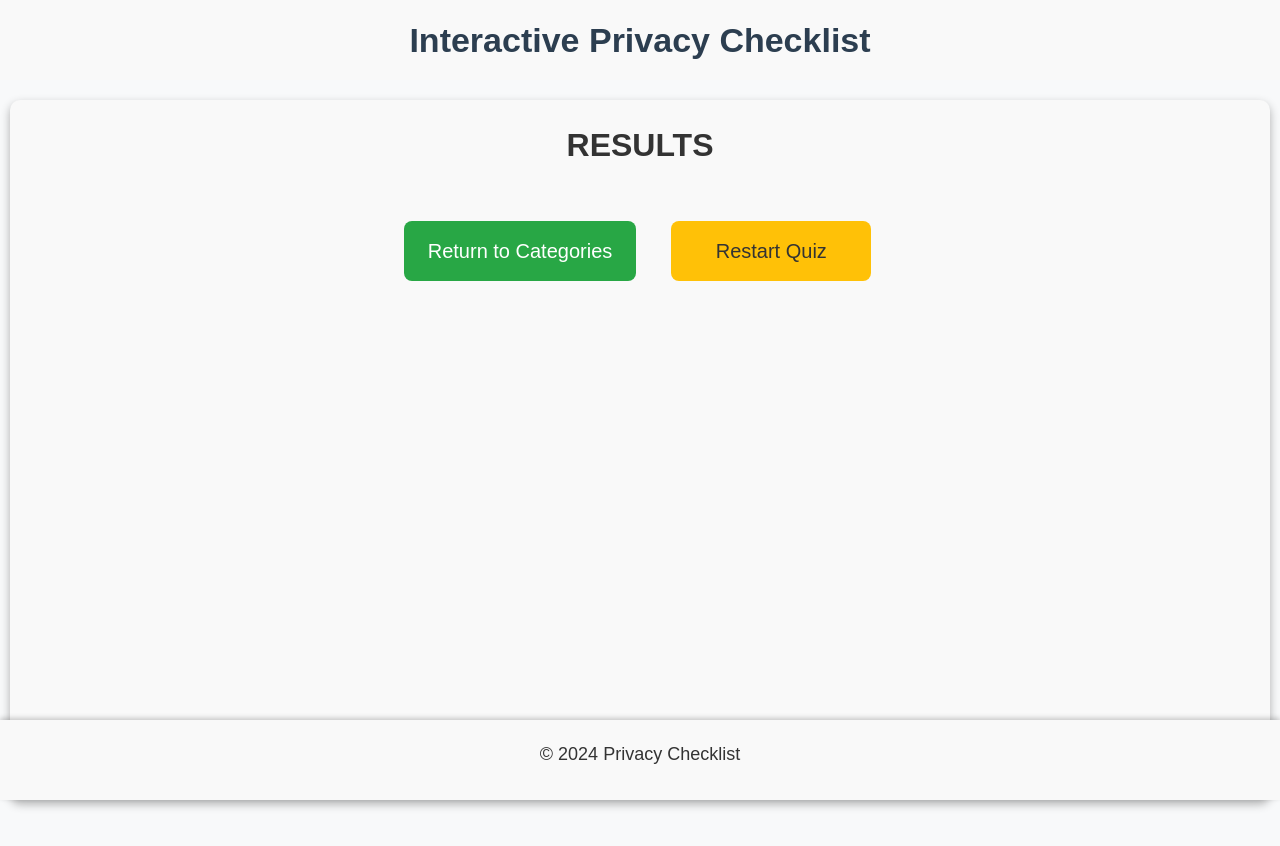
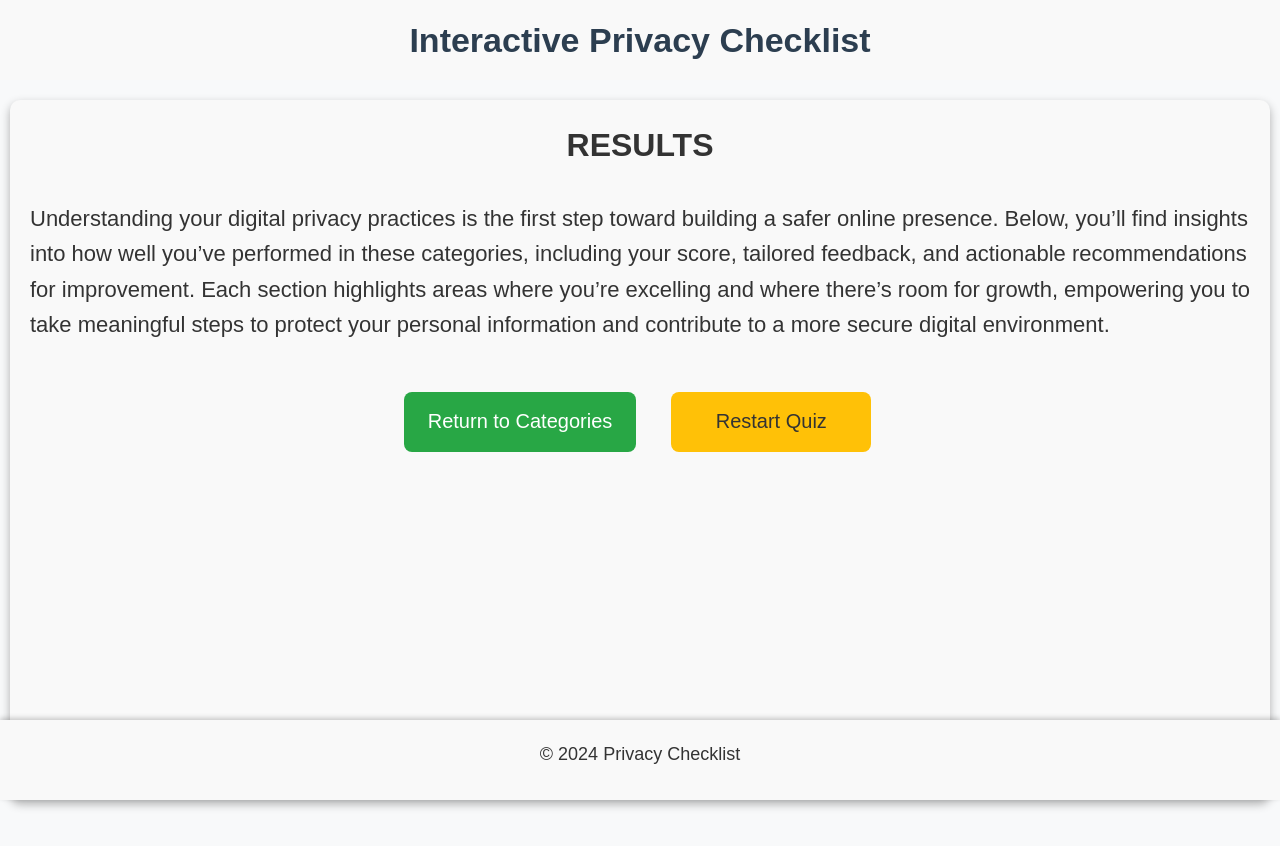
Before and after one commit to mohsenpasdar/PrivacyChecklistApp, a React (Create React App) app: page /results in a window 1280 px wide. Shown: the top 846 px of the page. Built offline with nearby package versions, Linux system fonts and the light colour scheme.

Commit message:
another category was added to the categories

```diff
--- a/src/components/HomePage.js
+++ b/src/components/HomePage.js
@@ -15,7 +15,7 @@ function HomePage() {
         key areas where privacy matters most.
       </p>
       <p className="homepage-categories">
-        You’ll evaluate your practices across five important categories:
+        You’ll evaluate your practices across six important categories:
         <ul>
           <li>
             <strong>Password Security:</strong> Learn about creating strong,
@@ -37,6 +37,10 @@ function HomePage() {
             <strong>Surveillance Awareness:</strong> Recognize and minimize
             risks from modern surveillance technologies.
           </li>
+          <li>
+            <strong>Online Shopping and Payment Security:</strong> Explore best practices
+            for secure transactions and protecting your financial information while shopping online.
+          </li>
         </ul>
       </p>
       <p className="homepage-conclusion">
--- a/src/components/ResultsPage.js
+++ b/src/components/ResultsPage.js
@@ -37,6 +37,7 @@ function ResultsPage({ answers, categories, completedCategories }) {
   return (
     <div className="results-page">
       <h2>Results</h2>
+      <p className="results-category">Understanding your digital privacy practices is the first step toward building a safer online presence. Below, you’ll find insights into how well you’ve performed in these categories, including your score, tailored feedback, and actionable recommendations for improvement. Each section highlights areas where you’re excelling and where there’s room for growth, empowering you to take meaningful steps to protect your personal information and contribute to a more secure digital environment.</p>
       {completedCategories.map((category) => {
         const score = calculateScore(category);
         const feedback = getScoreFeedback(score, category);
--- a/src/data/questions.js
+++ b/src/data/questions.js
@@ -28,7 +28,8 @@ const questions = {
           yes: "Good job! Avoiding reused passwords reduces vulnerability to breaches.",
           no: "Reusing passwords increases the risk of multiple accounts being compromised.",
         },
-        recommendation: "Avoid reusing passwords to enhance your account security.",
+        recommendation:
+          "Avoid reusing passwords to enhance your account security.",
       },
       {
         id: 3,
@@ -313,6 +314,70 @@ const questions = {
       },
     ],
   },
+  "Online Shopping & Payment Security": {
+    questionsPageIntroduction:
+      "Shopping online and making digital payments are convenient, but they also come with risks. In this category, you'll evaluate your practices to ensure secure transactions and protect your financial information. Choose 'Yes' or 'No' for each question to receive quick feedback. If you decide to leave the quiz at any point, your answers for this category will not be saved. Once all questions are answered, you can return to the category selection to either continue with other categories or see your partial results.",
+    resultsIntroduction:
+      "Online shopping and digital payments can expose you to potential risks like fraud and identity theft. By following best practices, you can safeguard your transactions and enjoy a secure shopping experience.",
+    scoreFeedback: {
+      high: "Excellent! Your online shopping and payment security practices are strong. Keep up the great work to stay protected.",
+      medium:
+        "Good effort! You’re on the right track, but there’s room to improve your transaction security.",
+      low: "Your online shopping and payment security practices need improvement. Consider implementing the recommended steps to protect your financial information.",
+    },
+    items: [
+      {
+        id: 1,
+        text: "Do you verify the legitimacy of websites before making purchases?",
+        feedback: {
+          yes: "Great! Verifying websites helps ensure you’re shopping on trusted platforms.",
+          no: "Skipping verification can expose you to fraudulent websites.",
+        },
+        recommendation:
+          "Always verify the legitimacy of websites before making purchases.",
+      },
+      {
+        id: 2,
+        text: "Do you use secure payment methods, such as virtual cards or payment apps, instead of directly entering your card details?",
+        feedback: {
+          yes: "Good job! Secure payment methods add an extra layer of protection.",
+          no: "Using less secure payment methods increases the risk of data theft.",
+        },
+        recommendation:
+          "Use secure payment methods, like virtual cards or payment apps, to safeguard your transactions.",
+      },
+      {
+        id: 3,
+        text: "Do you avoid saving payment information on e-commerce platforms?",
+        feedback: {
+          yes: "Nice! Avoiding stored payment details reduces exposure in case of a breach.",
+          no: "Saving payment details increases the risk of misuse if the platform is breached.",
+        },
+        recommendation:
+          "Refrain from saving payment information on e-commerce platforms for enhanced security.",
+      },
+      {
+        id: 4,
+        text: "Do you check for HTTPS encryption on websites before entering sensitive information?",
+        feedback: {
+          yes: "Excellent! HTTPS encryption ensures your data is transmitted securely.",
+          no: "Using non-encrypted sites can expose your sensitive information to theft.",
+        },
+        recommendation:
+          "Always check for HTTPS encryption on websites before entering sensitive information.",
+      },
+      {
+        id: 5,
+        text: "Have you enabled transaction alerts to monitor your payment activity?",
+        feedback: {
+          yes: "Great! Transaction alerts help you quickly detect unauthorized activities.",
+          no: "Not using transaction alerts can delay your response to suspicious activities.",
+        },
+        recommendation:
+          "Enable transaction alerts to monitor your payment activity in real-time.",
+      },
+    ],
+  },
 };
 
 // Extract the categories from the questions object
```
